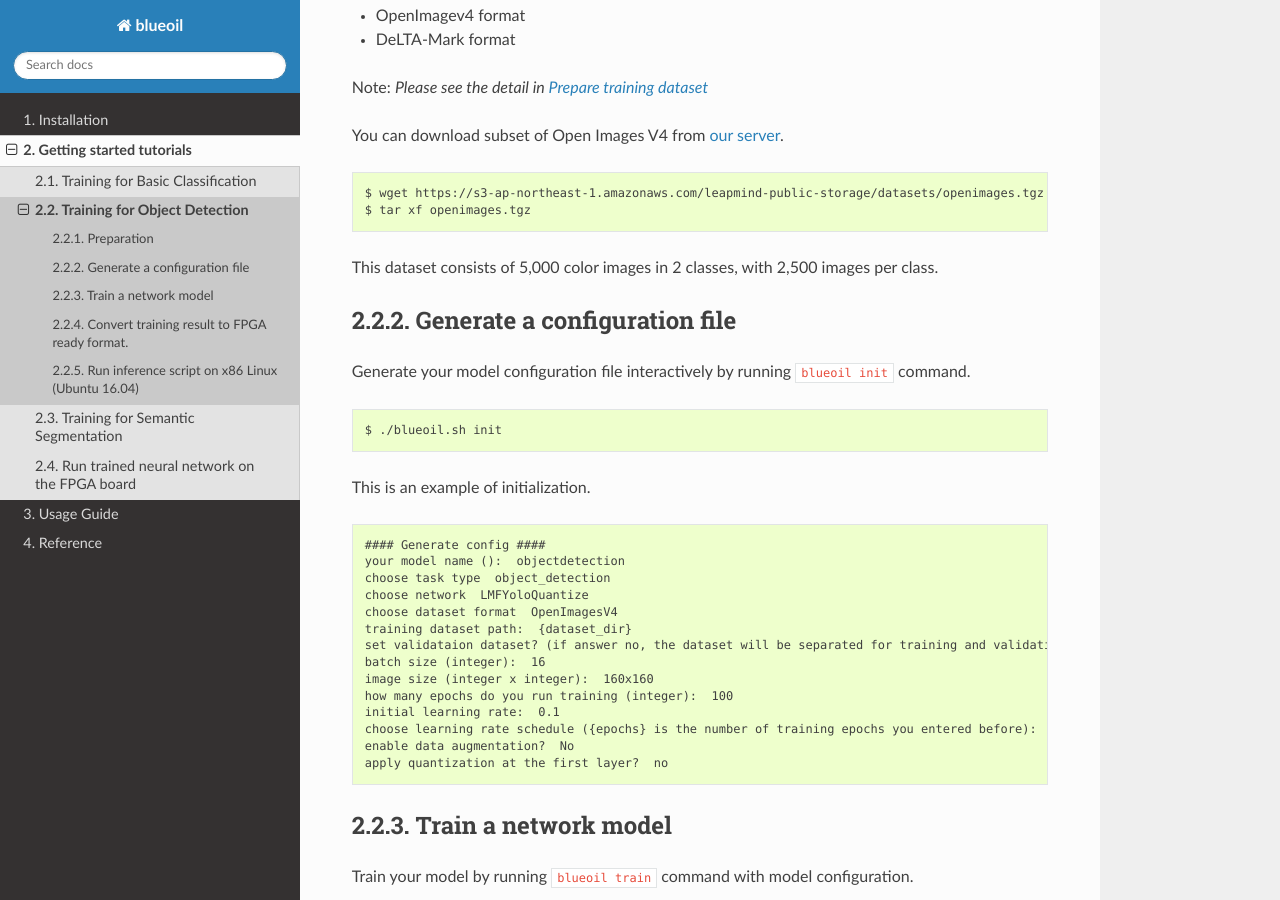
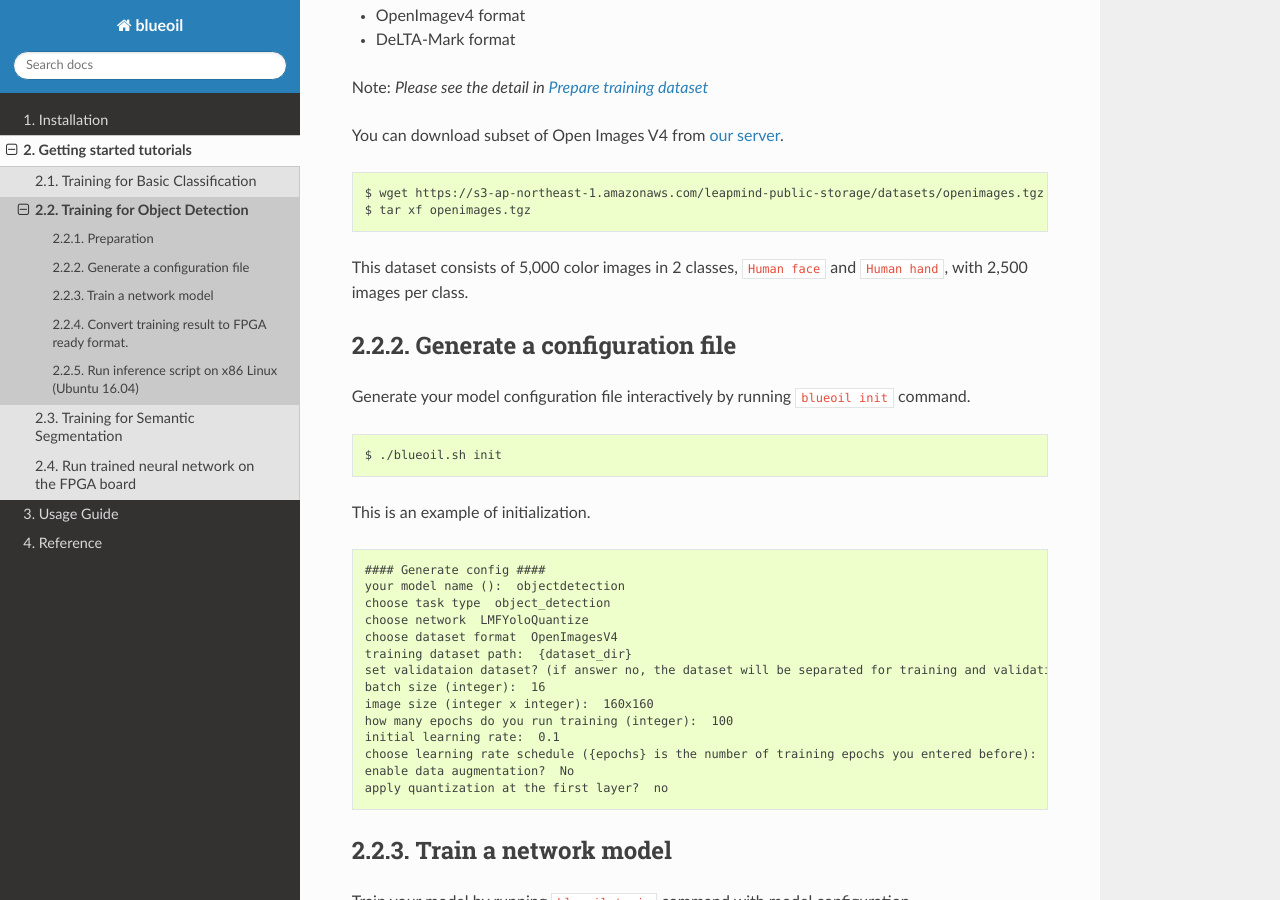
Before and after one commit to blue-oil/blueoil, a Sphinx documentation site: the page built from docs/tutorial/image_det.md, in a window 1280 px wide and 900 px high, scrolled down 724 px. Built offline with Sphinx 7.4.7 and the Read the Docs theme 2.0.0, drawn with Linux system fonts in a browser that asks for light colours; formulas are drawn with MathJax 3; pages that are not in the unit, such as notebooks, are missing from menus.

Commit message:
Add some description of dataset

```diff
--- a/docs/tutorial/image_det.md
+++ b/docs/tutorial/image_det.md
@@ -23,7 +23,7 @@
 	$ tar xf openimages.tgz
 
 
-This dataset consists of 5,000 color images in 2 classes, with 2,500 images per class.
+This dataset consists of 5,000 color images in 2 classes, `Human face` and `Human hand`, with 2,500 images per class.
 
 ## Generate a configuration file
 
```
